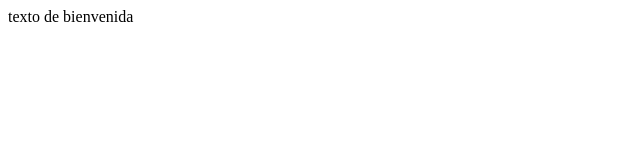
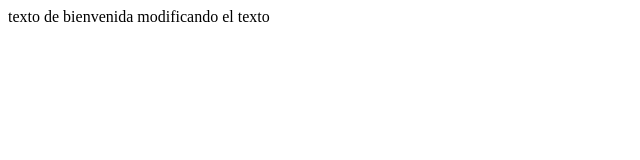
Before and after one commit to msilvabo/test_work, a plain HTML site: page index.html in a window 1280 px wide. Shown: the whole page, without its empty margins (0-640 px from the left). Drawn offline with Linux system fonts and the light colour scheme.

Commit message:
cambio 1

```diff
--- a/index.html
+++ b/index.html
@@ -8,5 +8,6 @@
 </head>
 <body>
     texto de bienvenida
+    modificando el texto
 </body>
 </html>
```
